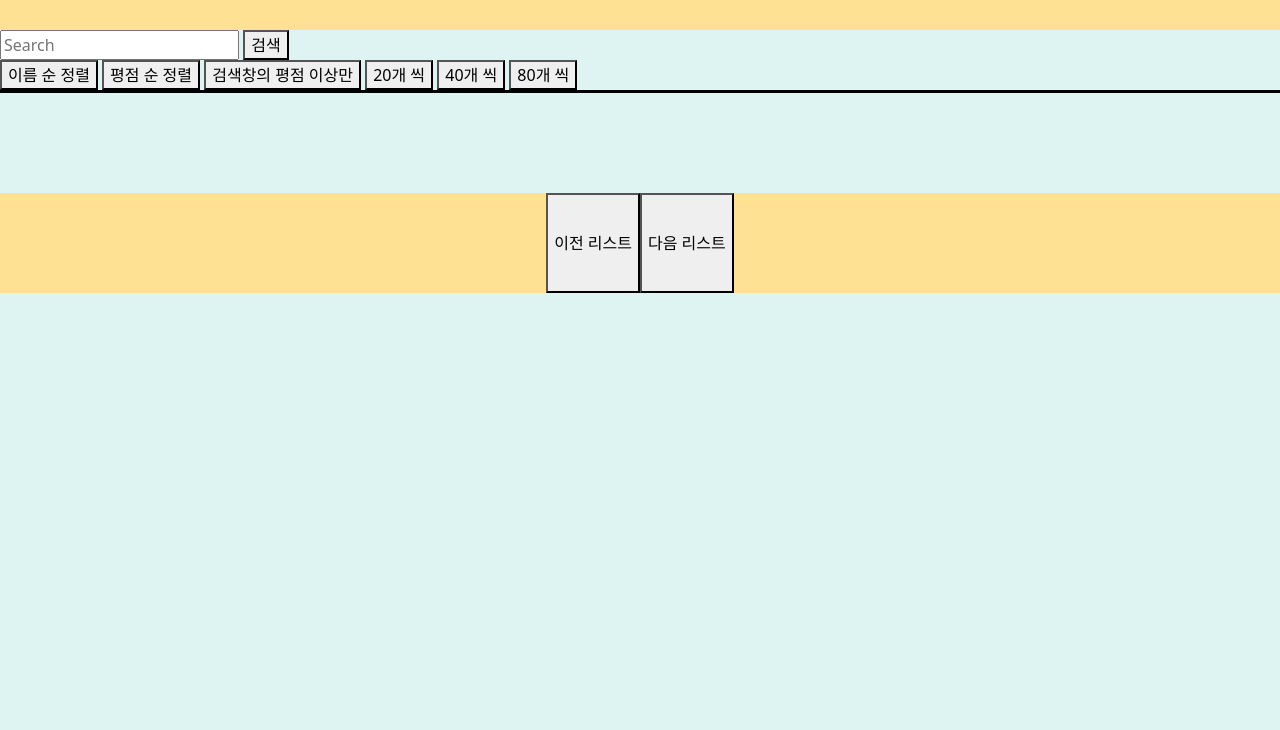
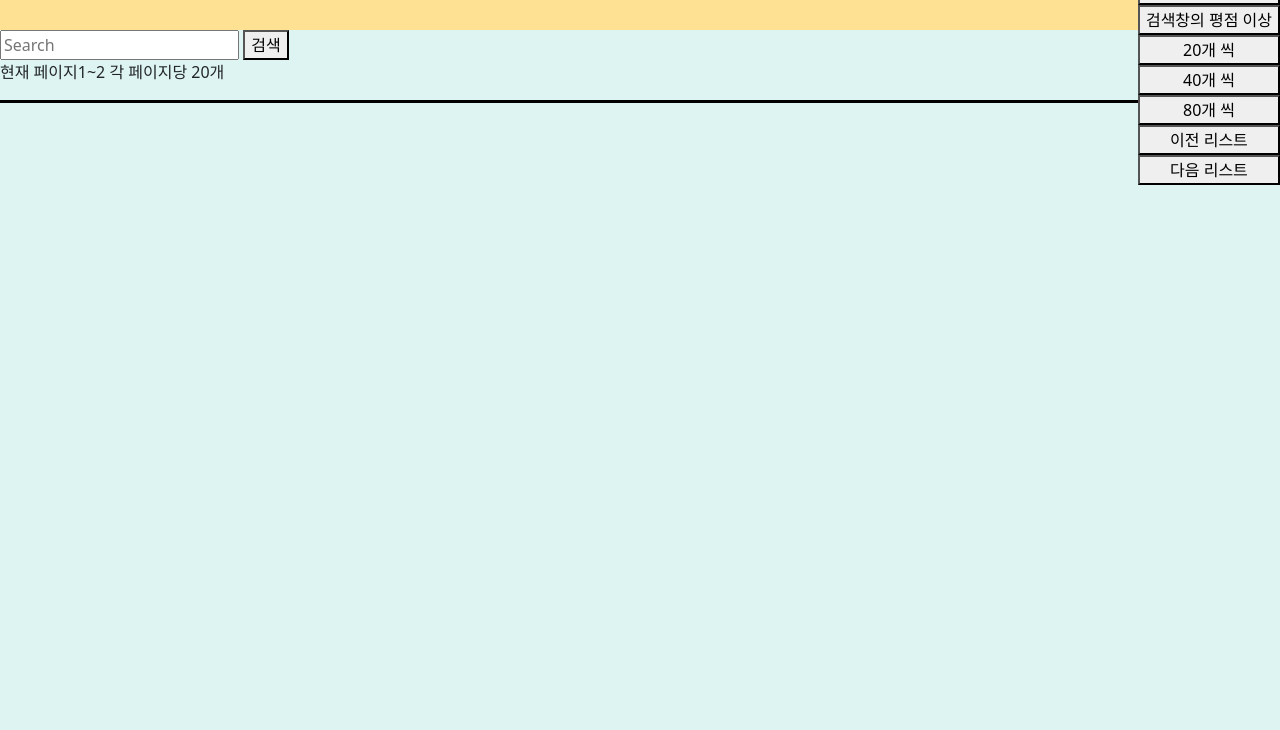
Before and after one commit to tmdwnsasa/Personal-Project, a plain HTML site: page index.html in a window 1280 px wide. Shown: the part 70-800 px from the top of the page. Drawn offline with nearby package versions, Linux system fonts and the light colour scheme; no server answers.

Commit message:
remote controller

```diff
--- a/index.css
+++ b/index.css
@@ -43,6 +43,7 @@ div.cardField {
     justify-content: center;
     background-color: #DEF4F2;
     padding-bottom: 100px;
+    padding-right: 150px;
 }
 
 div.cardsort {
@@ -51,17 +52,19 @@ div.cardsort {
     flex-wrap: wrap;
 }
 
+div.additional {
+    background-color: green;
+    position: fixed;
+    display: flex;
+    right: 0;
+    top : 100;
+    margin-left: auto;
+    flex-direction: column;
+}
+
 button.cardbutton{
     background-color: transparent;
     border-color: transparent;
-}
-
-button.namesortbutton{
-    margin-left:auto;
-}
-
-button.namesortbutton{
-    margin-left:auto;
 }
 
 img.movieimg {
@@ -71,9 +74,6 @@ img.movieimg {
 
 h5.card-title {
     border-bottom: 3px solid black;
-}
-
-p.card-overview {
 }
 
 p.card-vote {
--- a/index.html
+++ b/index.html
@@ -22,16 +22,19 @@
                 <input class="input" id="input" placeholder="Search" data-search>
                 <button class="searchbutton" id="searchbutton" type="button" class="btn btn-dark"
                     onclick="search()">검색</button>
+                    <p id="currPage">현재 페이지1~2 각 페이지당 20개</p>
             </div>
             <div class="additional">
                 <button class="namesortbutton" id="namesortbutton" type="button" class="btn btn-dark"
                     onclick="namesort()">이름 순 정렬</button>
                 <button class="votesortbutton" id="votesortbutton" type="button" class="btn btn-dark"
                     onclick="votesort()">평점 순 정렬</button>
-                <button class="vote85button" id="vote85button" type="button" class="btn btn-dark" onclick="vote835()">검색창의 평점 이상만</button>
+                <button class="vote85button" id="vote85button" type="button" class="btn btn-dark" onclick="vote835()">검색창의 평점 이상</button>
                 <button class="vote85button" id="vote85button" type="button" class="btn btn-dark" onclick="changeQuantity(1)">20개 씩</button>
                 <button class="vote85button" id="vote85button" type="button" class="btn btn-dark" onclick="changeQuantity(2)">40개 씩</button>
                 <button class="vote85button" id="vote85button" type="button" class="btn btn-dark" onclick="changeQuantity(4)">80개 씩</button>
+                <button class="bflistbutton" id="bflistbutton" type="button" class="btn btn-dark" onclick="beforeList()">이전 리스트</button>
+                <button class="nextlistbutton" id="nextlistbutton" type="button" class="btn btn-dark" onclick="nextList()">다음 리스트</button>
             </div>
         </div>
 
@@ -39,11 +42,6 @@
             <div id="cards" class="cardsort">
             </div>
         </div>
-
-        <div class="pageselector">
-            <button class="bflistbutton" id="bflistbutton" type="button" class="btn btn-dark" onclick="beforeList()">이전 리스트</button>
-            <button class="nextlistbutton" id="nextlistbutton" type="button" class="btn btn-dark" onclick="nextList()">다음 리스트</button>
-        </div>
     </div>
 </body>
 
--- a/index.js
+++ b/index.js
@@ -5,7 +5,7 @@ class movieManager {
         this._currMaxPage = 1;
         this._allData = [];
         this._dataForShow = [];
-        this._quantity = 2;
+        this._quantity = 1;
     }
 
     get currPage() {
@@ -139,7 +139,7 @@ const getData = async function (pages) {
 
 //출력
 const print = async (pages) => {
-
+    console.log(document)
     for (let i = 0; i < MM.quantity; i++) {
         await getData(pages + i);
         MM.currPage = pages + i;
@@ -164,8 +164,6 @@ const print = async (pages) => {
 
 //실행될 때 한번 실행될 코드 (이벤트 붙이기 등)
 const awake = async () => {
-
-
     //페이지 켜질 때 검색창 이벤트
     document.getElementById("input").focus();
     document.getElementById("input").addEventListener('keydown', event => {
@@ -192,6 +190,7 @@ const beforeList = function () {
         MM.currPage = MM.currPage - (MM.quantity * 2 - 1);
     }
     print(MM.currPage);
+    document.querySelector('#currPage').innerHTML = '';
     giveCardEvent();
 }
 
@@ -204,6 +203,7 @@ const nextList = function () {
         MM.currPage = MM.maxPage - MM.quantity
     }
     print(MM.currPage);
+    document.querySelector('#currPage').innerHTML = '';
     giveCardEvent();
 }
 
```
